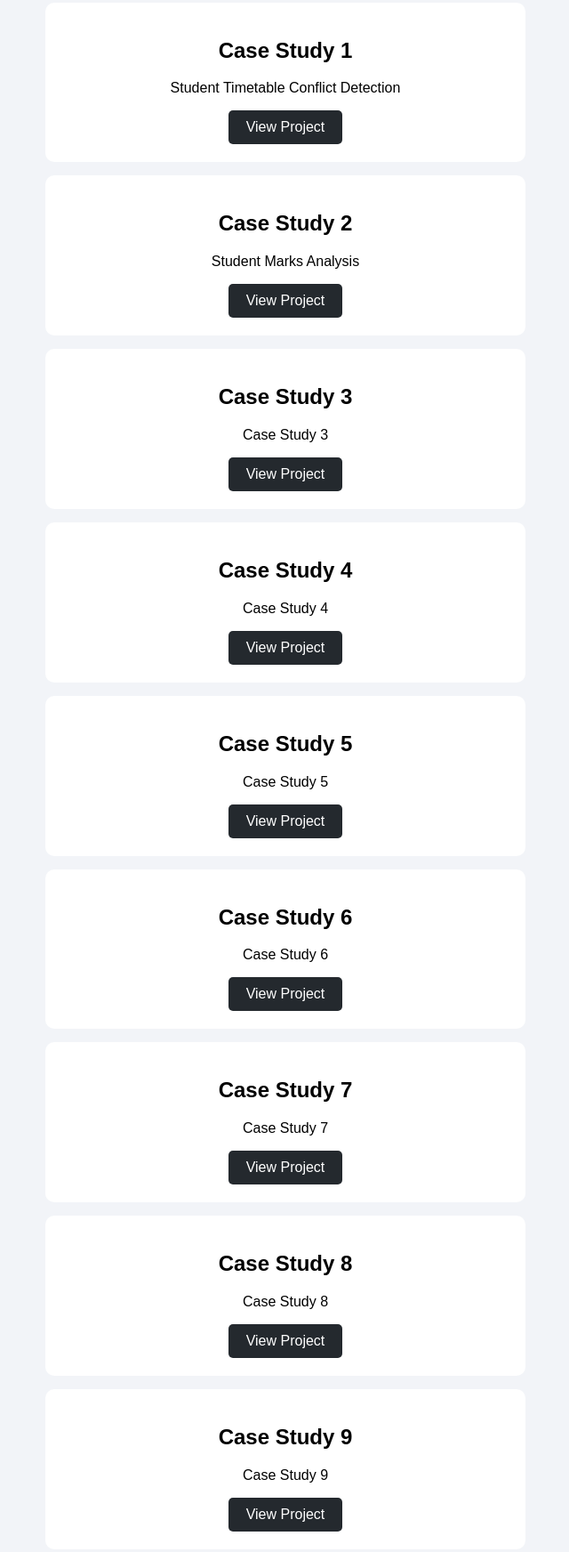
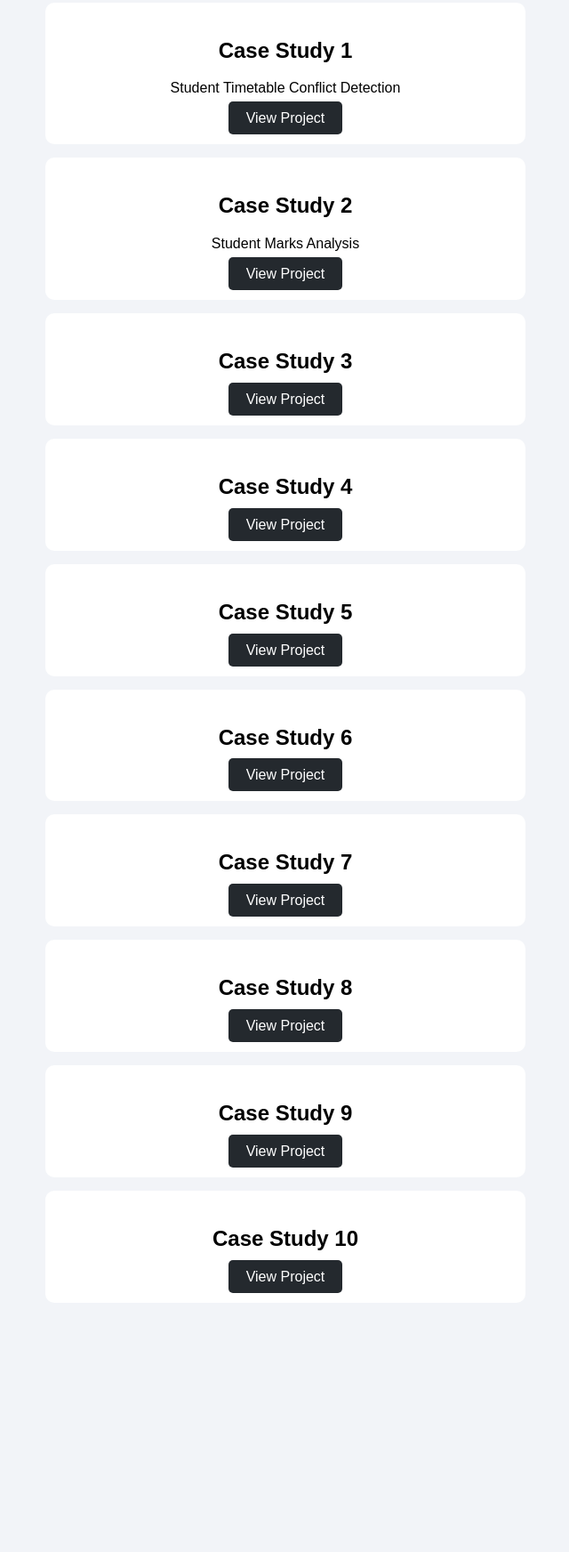
Before and after one commit to arspandanareddy-beep/Python-Activity-Based-Learning, a plain HTML site: page index.html in a window 1280 px wide. Shown: the part 180-1924 px from the top of the page at 89% size, without its empty margins (319-959 px from the left). After the commit the page ends 1687 px from the top, so only its background shows below. Drawn offline with Linux system fonts and the light colour scheme.

Commit message:
Update index.html

```diff
--- a/index.html
+++ b/index.html
@@ -1,3 +1,6 @@
+
+
+
 
 <!DOCTYPE html>
 <html>
@@ -5,16 +8,11 @@
     <title>Python ABL Projects</title>
     <style>
         body {
-            font-family: Arial, sans-serif;
+            font-family: Arial;
             background: #f2f4f8;
             text-align: center;
             padding: 20px;
         }
-
-        h1 {
-            color: #222;
-        }
-
         .project {
             background: white;
             padding: 20px;
@@ -22,9 +20,7 @@
             max-width: 500px;
             border-radius: 10px;
         }
-
         a {
-            display: inline-block;
             background: #24292e;
             color: white;
             padding: 10px 20px;
@@ -33,45 +29,63 @@
         }
     </style>
 </head>
-
 <body>
 
-    <h1>Python Activity Based Learning</h1>
-    <h3>B.Tech First Year - Python Programming</h3>
-    <p>My 10 Python Case Studies</p>
+<h1>Python Activity Based Learning</h1>
+<h3>B.Tech First Year - Python Programming</h3>
+<p>My 10 Python Case Studies</p>
 
-    <div id="projects"></div>
+<div class="project">
+<h2>Case Study 1</h2>
+<p>Student Timetable Conflict Detection</p>
+<a href="./Case-Study-01/">View Project</a>
+</div>
 
-    <script>
-        const projects = [
-            "Student Timetable Conflict Detection",
-            "Student Marks Analysis",
-            "Case Study 3",
-            "Case Study 4",
-            "Case Study 5",
-            "Case Study 6",
-            "Case Study 7",
-            "Case Study 8",
-            "Case Study 9",
-            "Case Study 10"
-        ];
+<div class="project">
+<h2>Case Study 2</h2>
+<p>Student Marks Analysis</p>
+<a href="./Case-Study-02/">View Project</a>
+</div>
 
-        const container = document.getElementById("projects");
+<div class="project">
+<h2>Case Study 3</h2>
+<a href="./Case-Study-03/">View Project</a>
+</div>
 
-        projects.forEach((project, index) => {
-            const number = index + 1;
+<div class="project">
+<h2>Case Study 4</h2>
+<a href="./Case-Study-04/">View Project</a>
+</div>
 
-            container.innerHTML += `
-                <div class="project">
-                    <h2>Case Study ${number}</h2>
-                    <p>${project}</p>
-                    <a href="./Case-Study-${number}/">
-                        View Project
-                    </a>
-                </div>
-            `;
-        });
-    </script>
+<div class="project">
+<h2>Case Study 5</h2>
+<a href="./Case-Study-05/">View Project</a>
+</div>
+
+<div class="project">
+<h2>Case Study 6</h2>
+<a href="./Case-Study-06/">View Project</a>
+</div>
+
+<div class="project">
+<h2>Case Study 7</h2>
+<a href="./Case-Study-07/">View Project</a>
+</div>
+
+<div class="project">
+<h2>Case Study 8</h2>
+<a href="./Case-Study-08/">View Project</a>
+</div>
+
+<div class="project">
+<h2>Case Study 9</h2>
+<a href="./Case-Study-09/">View Project</a>
+</div>
+
+<div class="project">
+<h2>Case Study 10</h2>
+<a href="./Case-Study-10/">View Project</a>
+</div>
 
 </body>
 </html>
```
